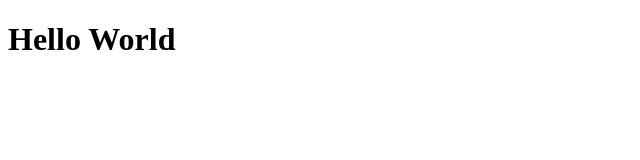
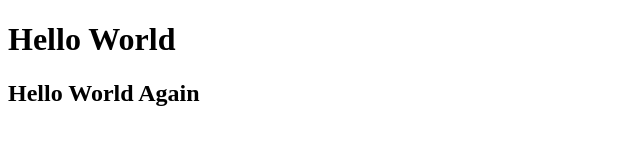
Before and after one commit to karvel-code/Test, a plain HTML site: page index.html in a window 1280 px wide. Shown: the whole page, without its empty margins (0-640 px from the left). Drawn offline with Linux system fonts and the light colour scheme.

Commit message:
Added h2 element

```diff
--- a/index.html
+++ b/index.html
@@ -7,5 +7,6 @@
 </head>
 <body>
     <h1> Hello World </h1>
+    <h2>Hello World Again</h2>
 </body>
 </html>
```
